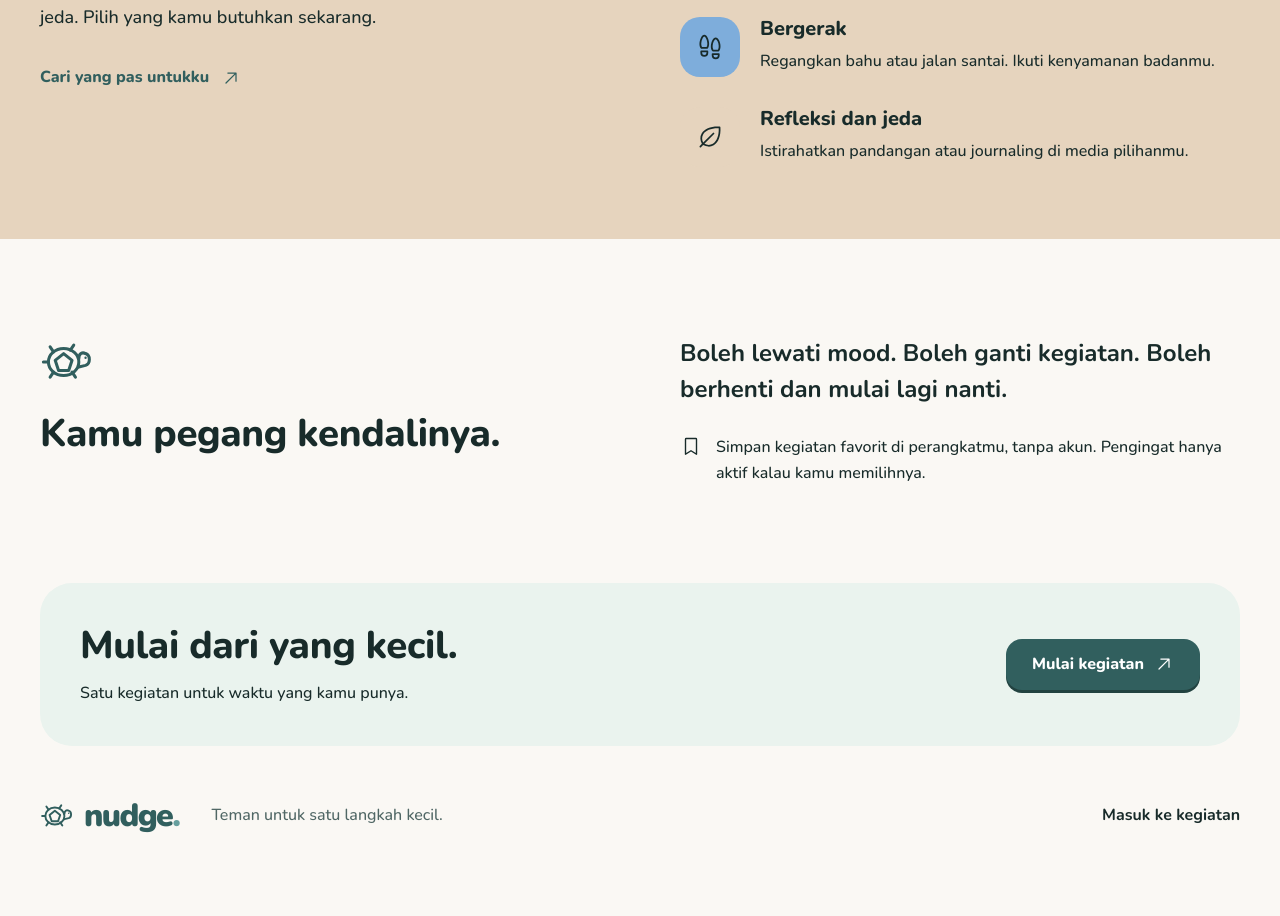
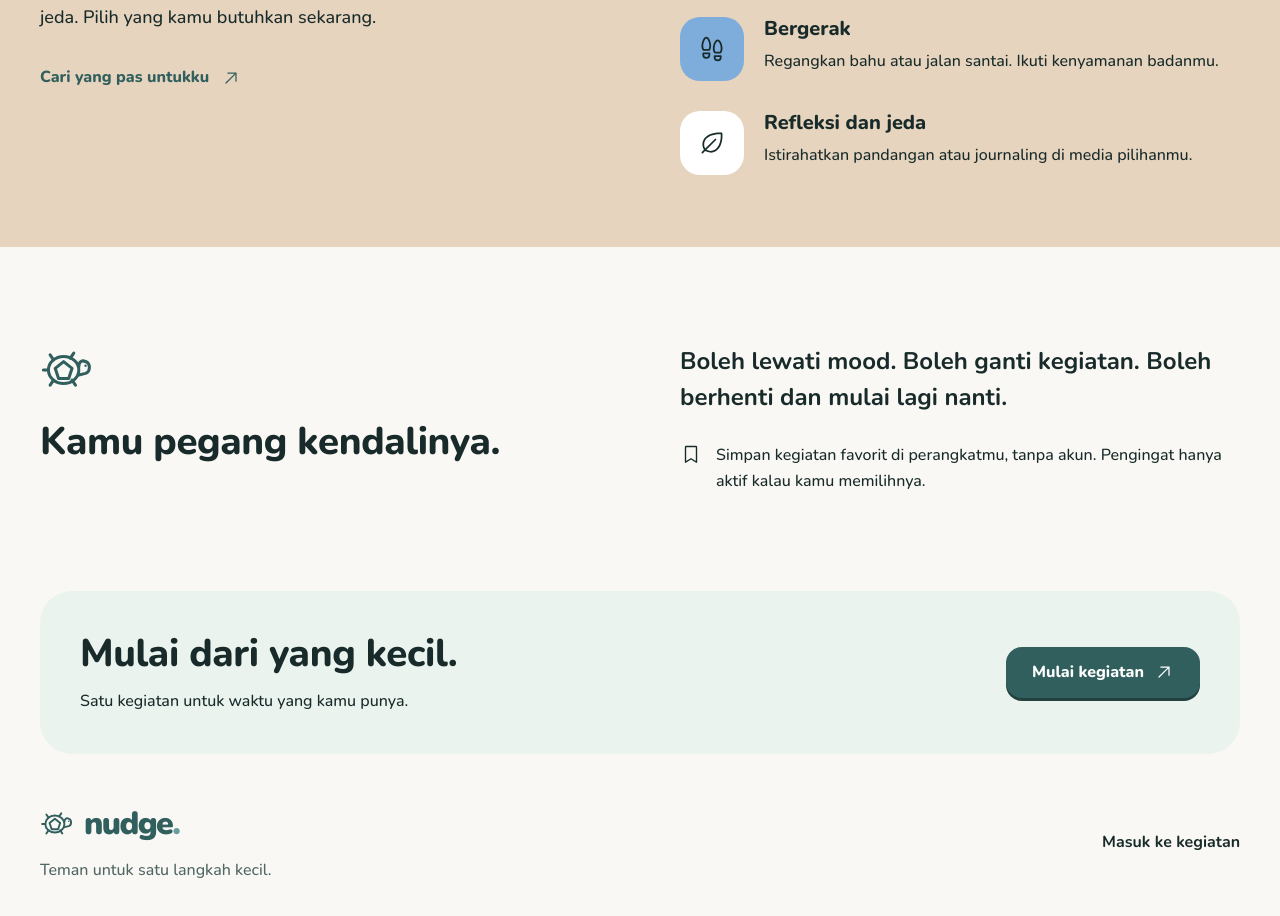
Before and after one commit to Fabverse0/Nudge, a Next.js app: page / in a window 1280 px wide. Shown: the part 1257-2173 px from the top of the page. Before the commit the page ends 2143 px from the top, so only its background shows below. Built offline with nearby package versions, Linux system fonts and the light colour scheme.

Commit message:
style(landing): align category symbols and footer

```diff
--- a/src/app/globals.css
+++ b/src/app/globals.css
@@ -454,6 +454,19 @@ svg {
   display: inline-flex;
   color: var(--ink);
 }
+.category-symbol {
+  width: 64px;
+  height: 64px;
+  align-items: center;
+  justify-content: center;
+  flex-shrink: 0;
+}
+.category-symbol.sage {
+  background: var(--primary);
+}
+.category-symbol.sand {
+  background: var(--surface);
+}
 .sage {
   background: var(--selection);
 }
@@ -496,17 +509,24 @@ svg {
   margin-top: 12px;
 }
 .site-footer {
-  display: flex;
+  display: grid;
+  grid-template-columns: 1fr auto;
   align-items: center;
-  flex-wrap: wrap;
-  gap: 32px;
+  gap: 12px 32px;
   padding-block: 48px;
 }
+.site-footer .brand {
+  grid-column: 1;
+  grid-row: 1;
+}
 .site-footer p {
-  flex: 1;
+  grid-column: 1;
+  grid-row: 2;
   color: var(--muted);
 }
 .site-footer > a:last-child {
+  grid-column: 2;
+  grid-row: 1 / span 2;
   min-height: 44px;
   display: flex;
   align-items: center;
@@ -1273,6 +1293,8 @@ input[type="time"] {
     gap: 16px;
   }
   .category-symbol {
+    width: 56px;
+    height: 56px;
     padding: 12px;
     border-radius: 16px;
   }
@@ -1298,14 +1320,16 @@ input[type="time"] {
     border-radius: 24px;
   }
   .site-footer {
+    grid-template-columns: 1fr;
     gap: 16px;
     padding-block: 36px;
   }
   .site-footer p {
-    flex-basis: 60%;
     font-size: 0.875rem;
   }
   .site-footer > a:last-child {
+    grid-column: 1;
+    grid-row: auto;
     width: 100%;
   }
   .header-note {
```
